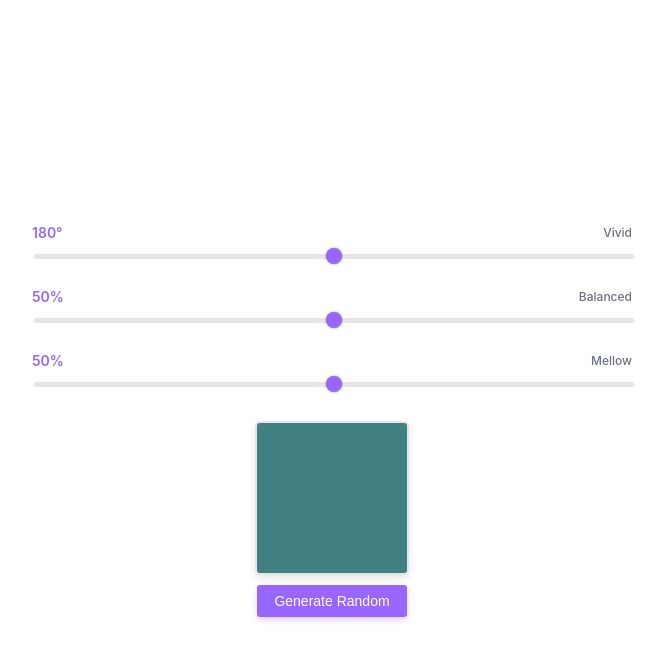
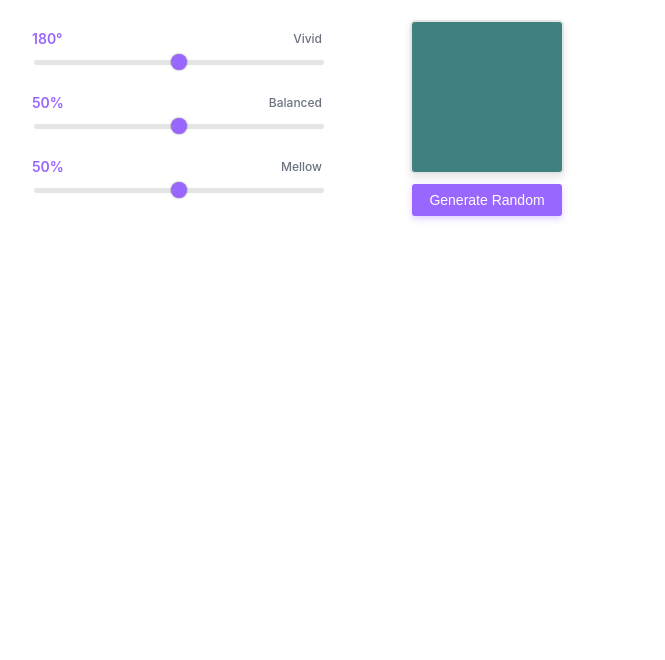
Before and after one commit to andriigardu/color_generator, a plain HTML site: page index.html in a window 1280 px wide. Shown: the whole page, without its empty margins (308-973 px from the left). Drawn offline with Linux system fonts and the light colour scheme.

Commit message:
Update index.html

```diff
--- a/index.html
+++ b/index.html
@@ -14,30 +14,22 @@
 }
 body {
     font-family: -apple-system, BlinkMacSystemFont, 'Segoe UI', 'Roboto', 'Oxygen', 'Ubuntu', 'Cantarell', 'Fira Sans', 'Droid Sans', 'Helvetica Neue', sans-serif;
-    max-width: 100%; /* Change from 600px to 100% */
+    max-width: 600px;
     margin: 0 auto;
     padding: 20px;
     background-color: transparent !important;
     color: var(--notion-text-color, #37352f);
-    display: flex; /* Add this */
-    justify-content: center; /* Add this */
-    align-items: center; /* Add this */
-    min-height: 100vh; /* Add this */
 }
-
 .container {
     display: flex;
-    flex-direction: column; /* Change from row to column */
     gap: 20px;
     align-items: center;
-    max-width: 600px; /* Add this */
-    width: 100%; /* Add this */
 }
 .inputs {
-    width: 100%; /* Change from flex: 1 to width: 100% */
+    flex: 1;
     display: flex;
     flex-direction: column;
-    gap: 15px;
+    gap: 15px; /* Reduced gap between slider groups */
 }
 .input-group {
     position: relative;
@@ -82,7 +74,7 @@ input[type="range"]::-webkit-slider-thumb {
     box-shadow: 0 0 2px rgba(0, 0, 0, 0.5);
 }
 .color-preview-container {
-    width: 100%; /* Change from flex: 1 to width: 100% */
+    flex: 1;
     display: flex;
     flex-direction: column;
     align-items: center;
```
